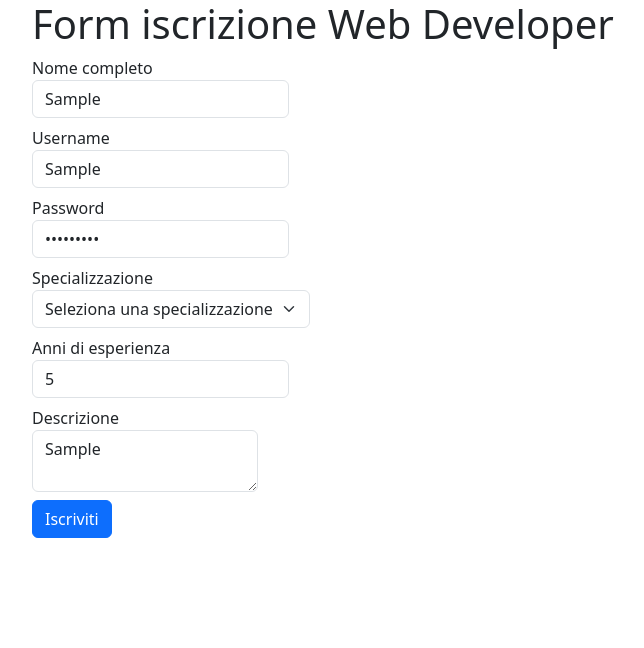
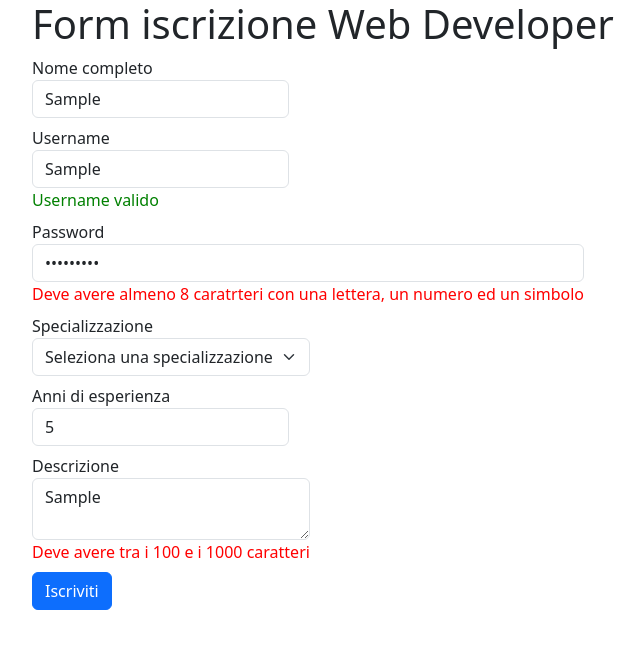
Before and after one commit to fabioferrari00/ex-react-useref-signup, a React app: page / in a window 1280 px wide. Both pictures are taken after typing "Sample", "Sample", "Sample123", "5", "Sample" into the empty fields and a click on the button "Iscriviti". Shown: the top 648 px of the page, without its empty margins (50-694 px from the left). Built offline with nearby package versions, Linux system fonts and the light colour scheme; the HTML template or start-up script is replaced by a standard one.

Commit message:
end milestone 2

```diff
--- a/src/App.jsx
+++ b/src/App.jsx
@@ -1,4 +1,7 @@
-import { useState } from "react"
+import { useMemo, useState } from "react"
+const letters = "abcdefghijklmnopqrstuvwxyz";
+const numbers = "0123456789";
+const symbols = `"!@#$%^&*()-_=+[]{}|;:'\\",.<>?/~`
 
 function App() {
 
@@ -9,16 +12,49 @@ function App() {
   const [yearExp, setYearExp] = useState("");
   const [description, setDescription] = useState("");
 
+  //verifico se è valido l'username
+  const isUsernameValid = useMemo(() => {
+
+    const charsValid = username.split("").every(char =>
+      letters.includes(char.toLowerCase()) || numbers.includes(char)
+    )
+    return charsValid && username.length >= 6;
+  }, [username])
+
+  //verifico se la password è valida
+  const isPasswordValid = useMemo(() => {
+
+    return (
+      password.length >= 8 && password.split("").some(char => letters.includes(char)) && password.split("").some(char => numbers.includes(char)) && password.split("").some(char => symbols.includes(char))
+    )
+
+  }, [password])
+
+  //verifico per la descrizione
+  const isDescriptionValid = useMemo(() => {
+    return description.trim().length >= 100 && description.trim().length <= 1000
+  }, [description])
+
+
   const handleSubmit = (e) => {
     e.preventDefault();
 
-    if (!name.trim() || !username.trim() || !password.trim() || !specialization.trim() || !yearExp.trim() || yearExp <= 0 || !description.trim()) {
+    if (
+      !name.trim() ||
+      !username.trim() ||
+      !password.trim() ||
+      !specialization.trim() ||
+      !yearExp.trim() ||
+      yearExp <= 0 ||
+      !description.trim() ||
+      !isUsernameValid ||
+      !isPasswordValid ||
+      !isDescriptionValid
+    ) {
       alert("Inserire i campi correttamente!")
     } else {
-      console.log("Iscrizione efffettuata con successo")
+      console.log("Iscrizione effettuata con successo")
     }
-
-
   }
 
   return (
@@ -46,6 +82,10 @@ function App() {
                     type="text"
                     value={username}
                     onChange={(e) => setUsername(e.target.value)} />
+                  {username.trim() && (
+                    <span style={{ color: isUsernameValid ? 'green' : 'red' }}>{isUsernameValid ? "Username valido" : "Deve avere almeno 6 caratrteri senza caratteri speciali"}
+                    </span>
+                  )}
                 </label>
               </div>
               <div>
@@ -56,6 +96,10 @@ function App() {
                     type="password"
                     value={password}
                     onChange={(e) => setPassword(e.target.value)} />
+                  {password.trim() && (
+                    <span style={{ color: isPasswordValid ? 'green' : 'red' }}>{isPasswordValid ? "Password valida" : "Deve avere almeno 8 caratrteri con una lettera, un numero ed un simbolo"}
+                    </span>
+                  )}
                 </label>
               </div>
               <div>
@@ -90,8 +134,11 @@ function App() {
                     className="form-control"
                     value={description}
                     onChange={(e) => setDescription(e.target.value)}
-                  >
-                  </textarea>
+                  />
+                  {description.trim() && (
+                    <span style={{ color: isDescriptionValid ? 'green' : 'red' }}>{isDescriptionValid ? "Descrizione valida" : "Deve avere tra i 100 e i 1000 caratteri"}
+                    </span>
+                  )}
                 </label>
               </div>
               <button className="btn btn-primary">Iscriviti</button>
```
